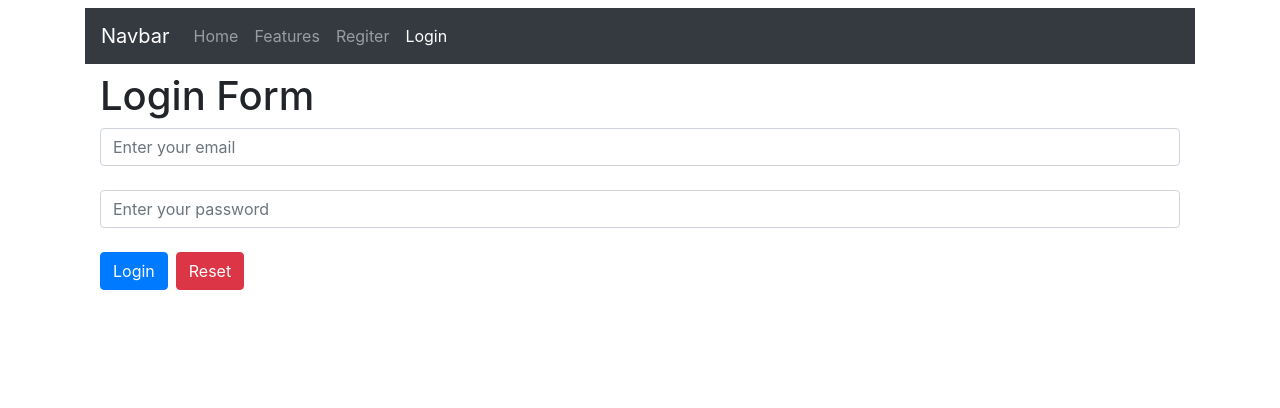
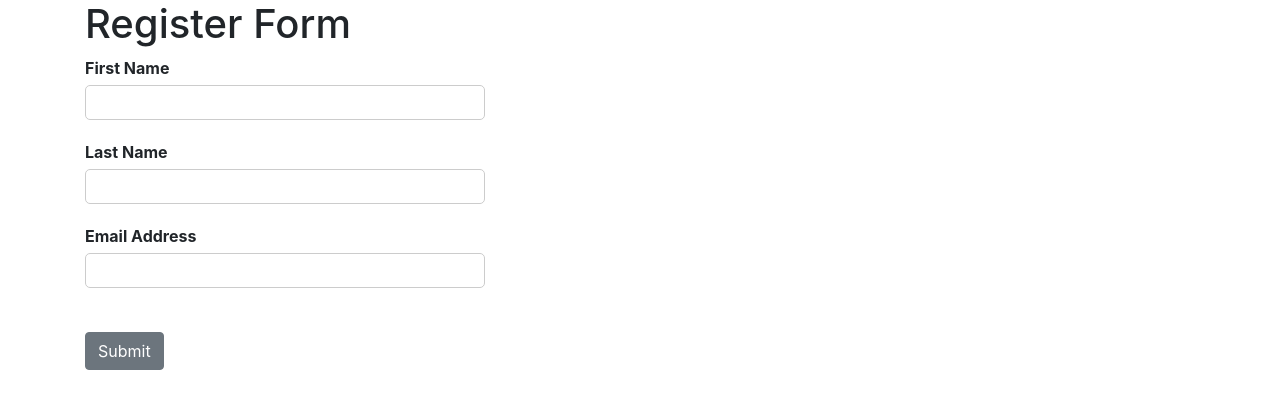
Before and after one commit to mdshohelrana/the-road-to-react, a React (Create React App) app in the folder mahran/: page /register in a window 1280 px wide. Shown: the top 408 px of the page. Built offline with nearby package versions, Linux system fonts and the light colour scheme.

Commit message:
practice: formik,formik components, validation

```diff
--- a/mahran/package.json
+++ b/mahran/package.json
@@ -6,8 +6,10 @@
     "@testing-library/jest-dom": "^4.2.4",
     "@testing-library/react": "^9.3.2",
     "@testing-library/user-event": "^7.1.2",
+    "formik": "^2.1.4",
     "react": "^16.13.1",
     "react-dom": "^16.13.1",
+    "react-router-dom": "^5.2.0",
     "react-scripts": "3.4.1"
   },
   "scripts": {
--- /dev/null
+++ b/mahran/src/App.css
@@ -0,0 +1,21 @@
+.App {
+  text-align: "center";
+}
+label {
+  font-weight: bold;
+  display: flex;
+  margin-bottom: 5px;
+}
+input[type="text"],
+input[type="email"] {
+  display: block;
+  width: 400px;
+  padding: 6px 12px;
+  font-size: 14px;
+  columns: #555555;
+  line-height: 1.428;
+  background-color: #fff;
+  border: 1px solid #cccccc;
+  border-radius: 5px;
+  margin-bottom: 20px;
+}
--- a/mahran/src/App.js
+++ b/mahran/src/App.js
@@ -1,11 +1,21 @@
 import React from "react";
+import "./App.css";
+import { BrowserRouter as Router, Switch, Route } from "react-router-dom";
 import HomeWithStore from "./Day4/Home";
+import Register from "./Day4/components/Register";
 
 function App() {
   return (
-    <div className="App">
-      <HomeWithStore />
-    </div>
+    <Router>
+      <Switch>
+        <Route exact path="/login">
+          <HomeWithStore />
+        </Route>
+        <Route exact path="/register">
+          <Register />
+        </Route>
+      </Switch>
+    </Router>
   );
 }
 
--- a/mahran/src/Day4/components/Navbar.js
+++ b/mahran/src/Day4/components/Navbar.js
@@ -1,5 +1,6 @@
 import React, { useContext } from "react";
-import { AuthProvider, AuthContext } from "../AuthContext";
+import { AuthContext } from "../AuthContext";
+import { Link } from "react-router-dom";
 
 export default function Navbar() {
   const authContext = useContext(AuthContext);
@@ -12,9 +13,9 @@ export default function Navbar() {
   return (
     <div>
       <nav className="navbar navbar-expand-lg navbar-dark bg-dark mt-2 mb-2">
-        <a className="navbar-brand" href="#">
+        <Link className="navbar-brand" to="#">
           Navbar
-        </a>
+        </Link>
         <button
           className="navbar-toggler"
           type="button"
@@ -28,24 +29,23 @@ export default function Navbar() {
         </button>
         <div className="collapse navbar-collapse" id="navbarNavAltMarkup">
           <div className="navbar-nav">
-            <a className="nav-item nav-link " href="#">
+            <Link className="nav-item nav-link " to="/home">
               Home
-            </a>
-            <a className="nav-item nav-link" href="#">
+            </Link>
+            <Link className="nav-item nav-link" to="/feathres">
               Features
-            </a>
-            <a className="nav-item nav-link" href="#">
-              Regiter
-            </a>
-            <a
+            </Link>
+            <Link className="nav-item nav-link" to="/register">
+              Register
+            </Link>
+            <Link
               onClick={logout}
               className="nav-item nav-link active"
-              href="#"
-              tabindex="-1"
+              to="/"
               aria-disabled="true"
             >
               {authContext.auth.email ? "Logout" : "Login"}
-            </a>
+            </Link>
           </div>
         </div>
       </nav>
--- /dev/null
+++ b/mahran/src/Day4/components/Register.js
@@ -0,0 +1,59 @@
+import React from "react";
+import { Formik, Form, Field, ErrorMessage } from "formik";
+const validate = (values) => {
+  let errors = {};
+  if (!values.firstName) {
+    errors.firstName = "* Required";
+  }
+  if (!values.email) {
+    errors.email = "* Required";
+  } else if (!/^[A-Z0-9._%+-]+@[A-Z0-9.-]+\.[A-Z]{2,4}$/i.test(values.email)) {
+    errors.email = "Invalid email address";
+  }
+  if (!values.lastName) {
+    errors.lastName = "* Required";
+  }
+  return errors;
+};
+
+const onSubmit = (values) => {
+  alert(JSON.stringify(values));
+};
+
+const initialValues = {
+  firstName: "",
+  lastName: "",
+  email: "",
+};
+
+const Register = () => (
+  <div>
+    <Formik
+      initialValues={initialValues}
+      onSubmit={onSubmit}
+      validate={validate}
+    >
+      <Form>
+        <div className="container">
+          <h1>Register Form</h1>
+          <label htmlFor="firstName">First Name</label>
+          <Field className="form-control" name="firstName" type="text" />
+          <ErrorMessage name="firstName" />
+
+          <label htmlFor="lastName">Last Name</label>
+          <Field className="form-control" name="lastName" type="text" />
+          <ErrorMessage name="lastName" />
+          <label htmlFor="email">Email Address</label>
+          <Field className="form-control" name="email" type="email" />
+          <ErrorMessage name="email" />
+          <br />
+          <button className="btn btn-secondary" type="submit">
+            Submit
+          </button>
+        </div>
+      </Form>
+    </Formik>
+  </div>
+);
+
+export default Register;
```
Also changed, not shown: 1 other file (tests, documents, lock files or other folders).
